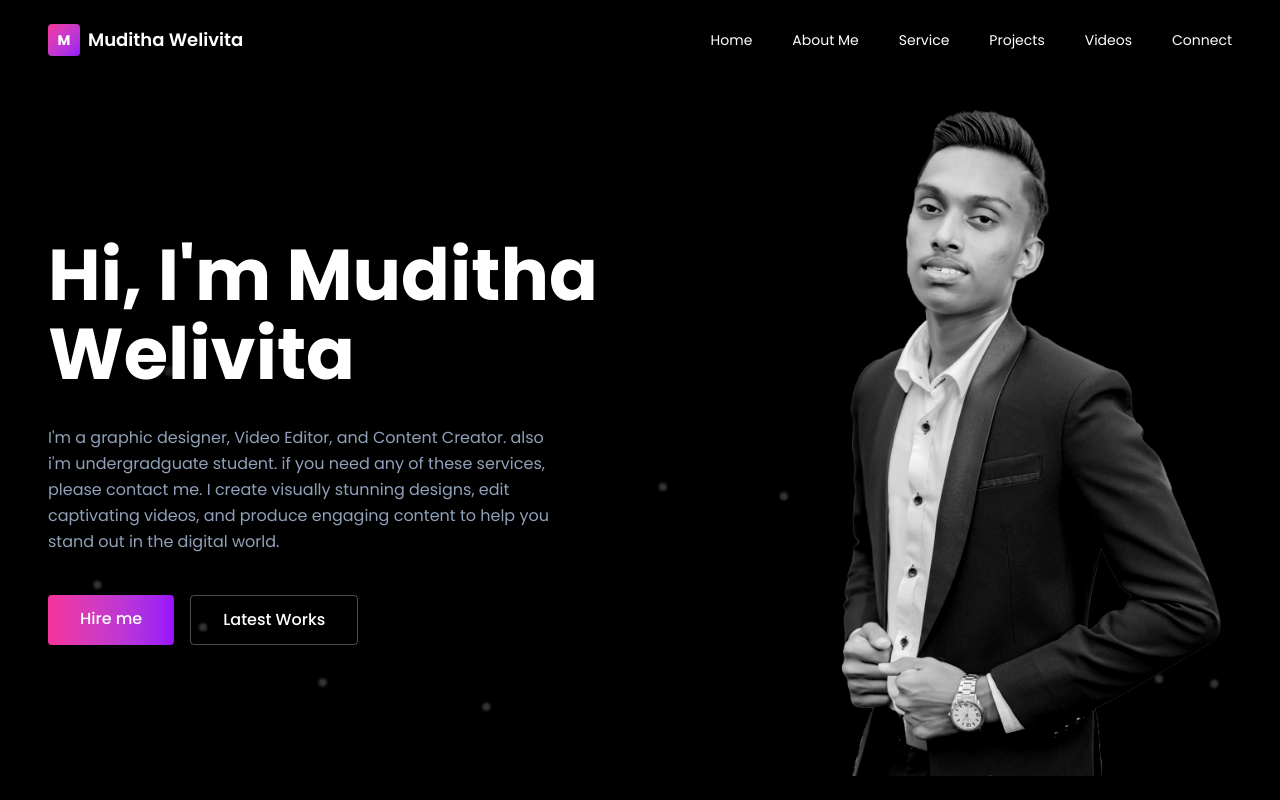
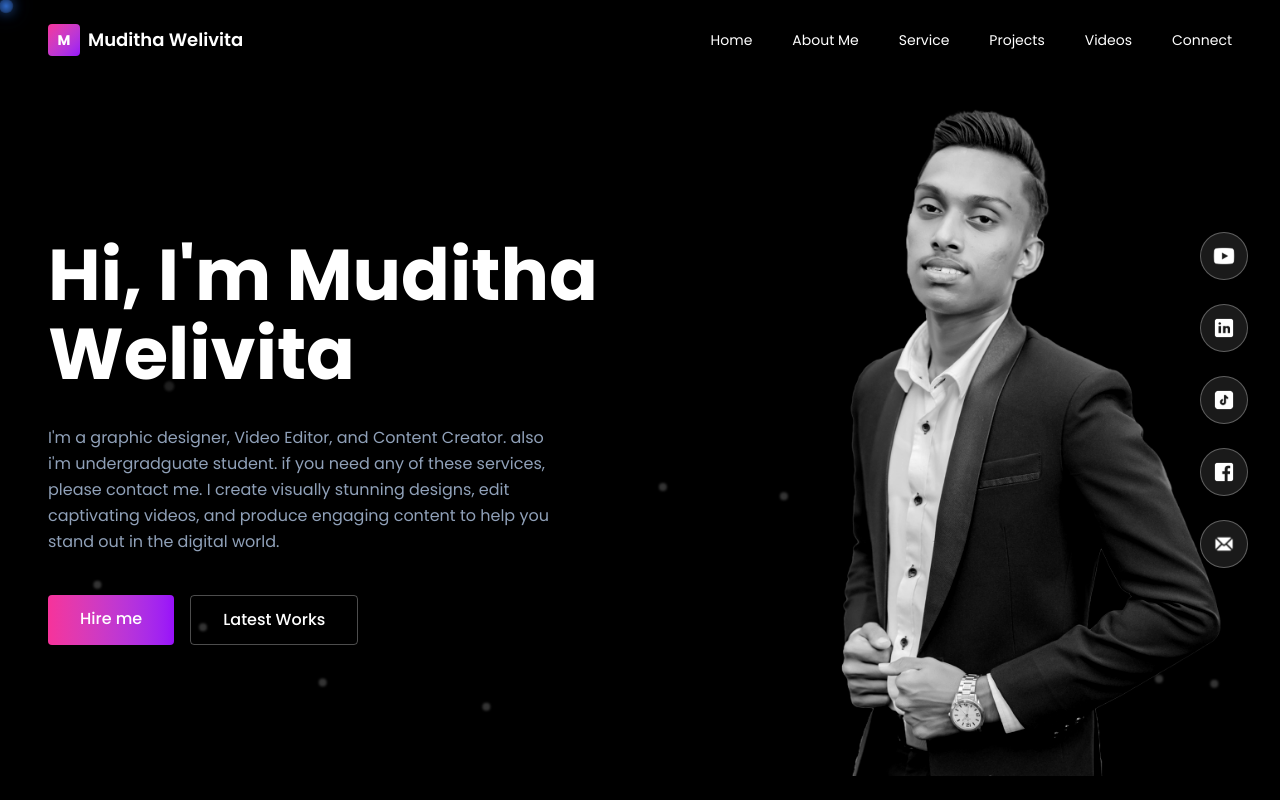
Before and after one commit to Mudithawelivita/Personal-Portfolio-Website-UI, a React (Vite) app: page / in a window 1280 px wide. Shown: the top 800 px of the page. Built offline with nearby package versions, Linux system fonts and the light colour scheme.

Commit message:
feat: initialize project structure and setup Vite dependencies

```diff
--- a/index.html
+++ b/index.html
@@ -5,6 +5,7 @@
       <meta charset="UTF-8" />
       <meta name="viewport" content="width=device-width, initial-scale=1.0" />
       <title>Muditha Welivita - Portfolio</title>
+      <link rel="icon" type="image/png" href="/images/mudiya.png" />
       <style>html, body { height: 100%; margin: 0; } #root { height: 100%; }</style>
     </head>
 
--- a/src/app/App.tsx
+++ b/src/app/App.tsx
@@ -21,17 +21,22 @@ export default function App() {
   const [formData, setFormData] = useState({
     name: '',
     email: '',
+    subject: '',
     message: ''
   });
   const [mobileMenuOpen, setMobileMenuOpen] = useState(false);
   const [mousePos, setMousePos] = useState({ x: 0, y: 0 });
   const [selectedImage, setSelectedImage] = useState<string | null>(null);
+  const [selectedService, setSelectedService] = useState<any>(null);
   const [isSubmitting, setIsSubmitting] = useState(false);
   const [submitMessage, setSubmitMessage] = useState('');
   const homeRef = useRef<HTMLDivElement>(null);
+  const [cursorPos, setCursorPos] = useState({ x: 0, y: 0 });
 
   useEffect(() => {
     const handleMouseMove = (e: MouseEvent) => {
+      setCursorPos({ x: e.clientX, y: e.clientY });
+
       if (homeRef.current) {
         const rect = homeRef.current.getBoundingClientRect();
         setMousePos({
@@ -41,11 +46,11 @@ export default function App() {
       }
     };
 
-    const homeSection = homeRef.current;
-    if (homeSection) {
-      homeSection.addEventListener('mousemove', handleMouseMove);
-      return () => homeSection.removeEventListener('mousemove', handleMouseMove);
-    }
+    document.addEventListener('mousemove', handleMouseMove);
+
+    return () => {
+      document.removeEventListener('mousemove', handleMouseMove);
+    };
   }, []);
 
   const skills = [
@@ -109,17 +114,46 @@ export default function App() {
     {
       icon: Monitor,
       title: 'Graphic Designs',
-      description: 'Professional graphic design services for your business and personal needs'
+      description: 'Professional graphic design services for your business and personal needs',
+      pricing: [
+        { name: 'Logo Design', price: 'LKR 5000' },
+        { name: 'Banner Design', price: 'LKR 2000' },
+        { name: 'Social Media Post', price: 'LKR 1000' },
+        { name: 'Business Card', price: 'LKR 1500' }
+      ]
     },
     {
       icon: Palette,
       title: 'Video Editing',
-      description: 'Professional video editing services for your content'
+      description: 'Professional video editing services for your content',
+      pricing: [
+        { name: 'Short Video (1-2 min)', price: 'LKR 5000' },
+        { name: 'Short Video (3-10 min)', price: 'LKR 7000' },
+        { name: 'Medium Video (10 - 30 min)', price: 'LKR 10,000' },
+        { name: 'Long Video (30 min - 1 hour)', price: 'LKR 20,000' },
+        { name: 'Thumbnail Design', price: 'LKR 1000' }
+      ]
+    },
+    {
+      icon: Palette,
+      title: 'Live Streaming setup',
+      description: 'Setup your live stream with professional quality and engaging visuals',
+      pricing: [
+        { name: 'Basic Setup', price: 'LKR 6000' },
+        { name: 'Advanced Setup', price: 'LKR 12,000' },
+        { name: 'Full Production', price: 'LKR 50,000' }
+      ]
     },
     {
       icon: WrenchIcon,
       title: 'Content Creation',
-      description: 'Creating engaging tech content for YouTube and social media platforms'
+      description: 'Creating engaging tech content for YouTube and social media platforms',
+      pricing: [
+        { name: 'YouTube Script', price: 'null' },
+        { name: 'Social Media Post', price: 'null' },
+        { name: 'Blog Article', price: 'null' },
+        { name: 'Content Strategy', price: 'null' }
+      ]
     }
   ];
 
@@ -129,21 +163,23 @@ export default function App() {
     setSubmitMessage('');
 
     try {
-      const response = await fetch('https://formspree.io/f/YOUR_FORM_ID', {
+      const response = await fetch('https://formsubmit.co/ajax/mudithamahendraweli@gmail.com', {
         method: 'POST',
         headers: {
           'Content-Type': 'application/json',
+          'Accept': 'application/json'
         },
         body: JSON.stringify({
           name: formData.name,
           email: formData.email,
+          _subject: formData.subject,
           message: formData.message,
         }),
       });
 
       if (response.ok) {
         setSubmitMessage('Thank you for your message! I will get back to you soon.');
-        setFormData({ name: '', email: '', message: '' });
+        setFormData({ name: '', email: '', subject: '', message: '' });
       } else {
         throw new Error('Failed to send');
       }
@@ -157,6 +193,15 @@ export default function App() {
 
   return (
     <div className="relative min-h-screen bg-black text-white overflow-hidden">
+      {/* Animated Cursor Dot */}
+      <div
+        className="cursor-dot"
+        style={{
+          left: `${cursorPos.x}px`,
+          top: `${cursorPos.y}px`,
+        }}
+      />
+
       <div className="absolute inset-0 pointer-events-none overflow-hidden">
         <span className="dust-particle" style={{ top: '10%', left: '12%', width: '10px', height: '10px', animationDelay: '0s', animationDuration: '12s' }} />
         <span className="dust-particle" style={{ top: '25%', left: '40%', width: '8px', height: '8px', animationDelay: '1.8s', animationDuration: '14s' }} />
@@ -374,6 +419,132 @@ export default function App() {
               </div>
             </motion.div>
           </div>
+
+          {/* Vertical Social Media Bar - Right Side */}
+          <div className="fixed right-8 top-1/2 transform -translate-y-1/2 hidden lg:flex flex-col gap-6 z-40">
+            <motion.div
+              initial={{ opacity: 0, x: 30 }}
+              animate={{ opacity: 1, x: 0 }}
+              transition={{ delay: 0.5, duration: 0.6 }}
+            >
+              <a
+                href="https://www.youtube.com/@mudiyascafe"
+                target="_blank"
+                rel="noopener noreferrer"
+                className="group"
+              >
+                <motion.div
+                  whileHover={{ scale: 1.2, rotate: 10 }}
+                  whileTap={{ scale: 0.95 }}
+                  className="w-12 h-12 bg-white/10 backdrop-blur-xl border border-white/30 rounded-full flex items-center justify-center hover:shadow-lg hover:shadow-white/40 transition-all duration-300 hover:bg-white/20"
+                >
+                  <img
+                    src="/images/youtube.png"
+                    alt="YouTube"
+                    className="w-6 h-6 object-contain"
+                  />
+                </motion.div>
+              </a>
+            </motion.div>
+
+            <motion.div
+              initial={{ opacity: 0, x: 30 }}
+              animate={{ opacity: 1, x: 0 }}
+              transition={{ delay: 0.6, duration: 0.6 }}
+            >
+              <a
+                href="https://www.linkedin.com/in/muditha-welivita-23b6b4363"
+                target="_blank"
+                rel="noopener noreferrer"
+                className="group"
+              >
+                <motion.div
+                  whileHover={{ scale: 1.2, rotate: 10 }}
+                  whileTap={{ scale: 0.95 }}
+                  className="w-12 h-12 bg-white/10 backdrop-blur-xl border border-white/30 rounded-full flex items-center justify-center hover:shadow-lg hover:shadow-white/40 transition-all duration-300 hover:bg-white/20"
+                >
+                  <img
+                    src="/images/linkedin.png"
+                    alt="LinkedIn"
+                    className="w-6 h-6 object-contain"
+                  />
+                </motion.div>
+              </a>
+            </motion.div>
+
+            <motion.div
+              initial={{ opacity: 0, x: 30 }}
+              animate={{ opacity: 1, x: 0 }}
+              transition={{ delay: 0.7, duration: 0.6 }}
+            >
+              <a
+                href="https://www.tiktok.com/@mudiyaofficial?is_from_webapp=1&sender_device=pc"
+                target="_blank"
+                rel="noopener noreferrer"
+                className="group"
+              >
+                <motion.div
+                  whileHover={{ scale: 1.2, rotate: 10 }}
+                  whileTap={{ scale: 0.95 }}
+                  className="w-12 h-12 bg-white/10 backdrop-blur-xl border border-white/30 rounded-full flex items-center justify-center hover:shadow-lg hover:shadow-white/40 transition-all duration-300 hover:bg-white/20"
+                >
+                  <img
+                    src="/images/tiktok.png"
+                    alt="TikTok"
+                    className="w-6 h-6 object-contain"
+                  />
+                </motion.div>
+              </a>
+            </motion.div>
+
+            <motion.div
+              initial={{ opacity: 0, x: 30 }}
+              animate={{ opacity: 1, x: 0 }}
+              transition={{ delay: 0.8, duration: 0.6 }}
+            >
+              <a
+                href="https://www.facebook.com/muditha.welivita.9/"
+                target="_blank"
+                rel="noopener noreferrer"
+                className="group"
+              >
+                <motion.div
+                  whileHover={{ scale: 1.2, rotate: 10 }}
+                  whileTap={{ scale: 0.95 }}
+                  className="w-12 h-12 bg-white/10 backdrop-blur-xl border border-white/30 rounded-full flex items-center justify-center hover:shadow-lg hover:shadow-white/40 transition-all duration-300 hover:bg-white/20"
+                >
+                  <img
+                    src="/images/facebook.png"
+                    alt="Facebook"
+                    className="w-6 h-6 object-contain"
+                  />
+                </motion.div>
+              </a>
+            </motion.div>
+
+            <motion.div
+              initial={{ opacity: 0, x: 30 }}
+              animate={{ opacity: 1, x: 0 }}
+              transition={{ delay: 0.9, duration: 0.6 }}
+            >
+              <a
+                href="mailto:mudithamahendraweli@gmail.com"
+                className="group"
+              >
+                <motion.div
+                  whileHover={{ scale: 1.2, rotate: 10 }}
+                  whileTap={{ scale: 0.95 }}
+                  className="w-12 h-12 bg-white/10 backdrop-blur-xl border border-white/30 rounded-full flex items-center justify-center hover:shadow-lg hover:shadow-white/40 transition-all duration-300 hover:bg-white/20"
+                >
+                  <img
+                    src="/images/email.png"
+                    alt="Email"
+                    className="w-6 h-6 object-contain"
+                  />
+                </motion.div>
+              </a>
+            </motion.div>
+          </div>
         </div>
       </section>
 
@@ -575,7 +746,7 @@ export default function App() {
                   <img src="/images/cmm.jpg" alt="Design 5" onClick={() => setSelectedImage('/images/cmm.jpg')} className="w-64 h-40 object-cover rounded-lg border border-white/10 cursor-pointer hover:border-pink-500 hover:shadow-lg hover:shadow-pink-500/50 transition-all duration-300" />
                 </div>
 
-                 {/* Duplicate set for seamless loop */}
+                {/* Duplicate set for seamless loop */}
                 <div className="flex-shrink-0 mx-4">
                   <img src="/images/10.jpeg" alt="Design 4" onClick={() => setSelectedImage('/images/10.jpeg')} className="w-64 h-40 object-cover rounded-lg border border-white/10 cursor-pointer hover:border-pink-500 hover:shadow-lg hover:shadow-pink-500/50 transition-all duration-300" />
                 </div>
@@ -614,7 +785,7 @@ export default function App() {
               Services
             </h2>
 
-            <div className="grid grid-cols-1 md:grid-cols-3 gap-8">
+            <div className="grid grid-cols-1 sm:grid-cols-2 lg:grid-cols-4 gap-8">
               {services.map((service, index) => (
                 <motion.div
                   key={service.title}
@@ -622,7 +793,8 @@ export default function App() {
                   whileInView={{ opacity: 1, y: 0 }}
                   transition={{ delay: index * 0.15, duration: 0.5 }}
                   viewport={{ once: true }}
-                  className="bg-white/5 backdrop-blur-sm rounded-2xl p-8 border border-white/10 hover:border-pink-500/50 transition-all duration-300 text-center"
+                  className="bg-white/5 backdrop-blur-sm rounded-2xl p-8 border border-white/10 hover:border-pink-500/50 transition-all duration-300 text-center cursor-pointer"
+                  onClick={() => setSelectedService(service)}
                 >
                   <div className="inline-block p-4 bg-gradient-to-br from-pink-500/20 to-purple-500/20 rounded-xl mb-4">
                     <service.icon className="w-10 h-10 text-pink-400" />
@@ -739,7 +911,7 @@ export default function App() {
 
       {/* Contact Section */}
       <section id="contact" className="py-24 px-6 lg:px-12 bg-white/5">
-        <div className="max-w-4xl mx-auto">
+        <div className="max-w-6xl mx-auto">
           <motion.div
             initial={{ opacity: 0, y: 50 }}
             whileInView={{ opacity: 1, y: 0 }}
@@ -750,7 +922,7 @@ export default function App() {
               Get In Touch
             </h2>
 
-            <div className="grid grid-cols-1 lg:grid-cols-2 gap-8">
+            <div className="grid grid-cols-1 lg:grid-cols-[1.5fr_1fr] gap-12">
               <div className="bg-white/5 backdrop-blur-sm rounded-2xl p-8 border border-white/10">
                 <form onSubmit={handleSubmit} className="space-y-6">
                   <div>
@@ -776,6 +948,19 @@ export default function App() {
                       required
                       className="w-full px-4 py-3 bg-white/5 border border-white/10 rounded-lg focus:outline-none focus:border-pink-500 text-white placeholder-slate-500 transition-all"
                       placeholder="your.email@example.com"
+                    />
+                  </div>
+
+                  <div>
+                    <label htmlFor="subject" className="block mb-2 text-slate-300">Subject</label>
+                    <input
+                      type="text"
+                      id="subject"
+                      value={formData.subject}
+                      onChange={(e) => setFormData({ ...formData, subject: e.target.value })}
+                      required
+                      className="w-full px-4 py-3 bg-white/5 border border-white/10 rounded-lg focus:outline-none focus:border-pink-500 text-white placeholder-slate-500 transition-all"
+                      placeholder="Subject of your message"
                     />
                   </div>
 
@@ -819,7 +1004,7 @@ export default function App() {
                     </div>
                     <div>
                       <p className="text-slate-400 text-sm">Email</p>
-                      <p className="text-white">mudithamahendraweli@email.com</p>
+                      <p className="text-white">mudithamahendraweli@gmail.com</p>
                     </div>
                   </div>
 
@@ -914,6 +1099,38 @@ export default function App() {
           </div>
         </div>
       )}
+
+      {/* Service Pricing Modal */}
+      {selectedService && (
+        <div className="fixed inset-0 z-50 bg-black/90 backdrop-blur-sm flex items-center justify-center p-4" onClick={() => setSelectedService(null)}>
+          <div className="relative max-w-md w-full bg-white/10 backdrop-blur-xl rounded-2xl p-6 border border-white/20" onClick={(e) => e.stopPropagation()}>
+            <button
+              onClick={() => setSelectedService(null)}
+              className="absolute top-4 right-4 text-white hover:text-pink-400 transition-colors"
+            >
+              <X className="w-6 h-6" />
+            </button>
+            <h3 className="text-2xl text-white mb-6 font-semibold">{selectedService.title} Pricing</h3>
+            <div className="space-y-4">
+              {selectedService.pricing.map((item: any, index: number) => (
+                <div key={index} className="flex justify-between items-center py-2 border-b border-white/10 last:border-b-0">
+                  <span className="text-slate-300">{item.name}</span>
+                  <span className="text-pink-400 font-semibold text-lg">{item.price}</span>
+                </div>
+              ))}
+            </div>
+            <div className="mt-6 text-center">
+              <a
+                href="#contact"
+                onClick={() => setSelectedService(null)}
+                className="inline-block px-6 py-2 bg-gradient-to-r from-pink-500 to-purple-600 rounded-lg text-white font-medium hover:shadow-lg hover:shadow-pink-500/30 transition-all duration-300"
+              >
+                Contact for Quote
+              </a>
+            </div>
+          </div>
+        </div>
+      )}
     </div>
   );
 }
--- a/src/styles/index.css
+++ b/src/styles/index.css
@@ -36,3 +36,35 @@
 .marquee-wrapper:hover .animate-marquee-reverse {
   animation-play-state: paused;
 }
+
+/* Cursor Animation */
+@keyframes cursorPulse {
+  0%, 100% {
+    transform: scale(1);
+  }
+  50% {
+    transform: scale(1.2);
+  }
+}
+
+/* Custom cursor styling */
+html {
+  cursor: none;
+}
+
+/* Cursor dot animation */
+.cursor-dot {
+  position: fixed;
+  width: 12px;
+  height: 12px;
+  background: radial-gradient(circle, rgba(59, 130, 246, 0.8) 0%, rgba(59, 130, 246, 0.3) 100%);
+  border-radius: 50%;
+  pointer-events: none;
+  z-index: 9999;
+  animation: cursorPulse 1.5s ease-in-out infinite;
+  box-shadow: 0 0 10px rgba(59, 130, 246, 0.5), 0 0 20px rgba(59, 130, 246, 0.3);
+  left: 0;
+  top: 0;
+  transform: translate(-50%, -50%);
+  mix-blend-mode: screen;
+}
```
Also changed, not shown: public/images/mudiya.png (added), public/images/tiktok.png (added).
